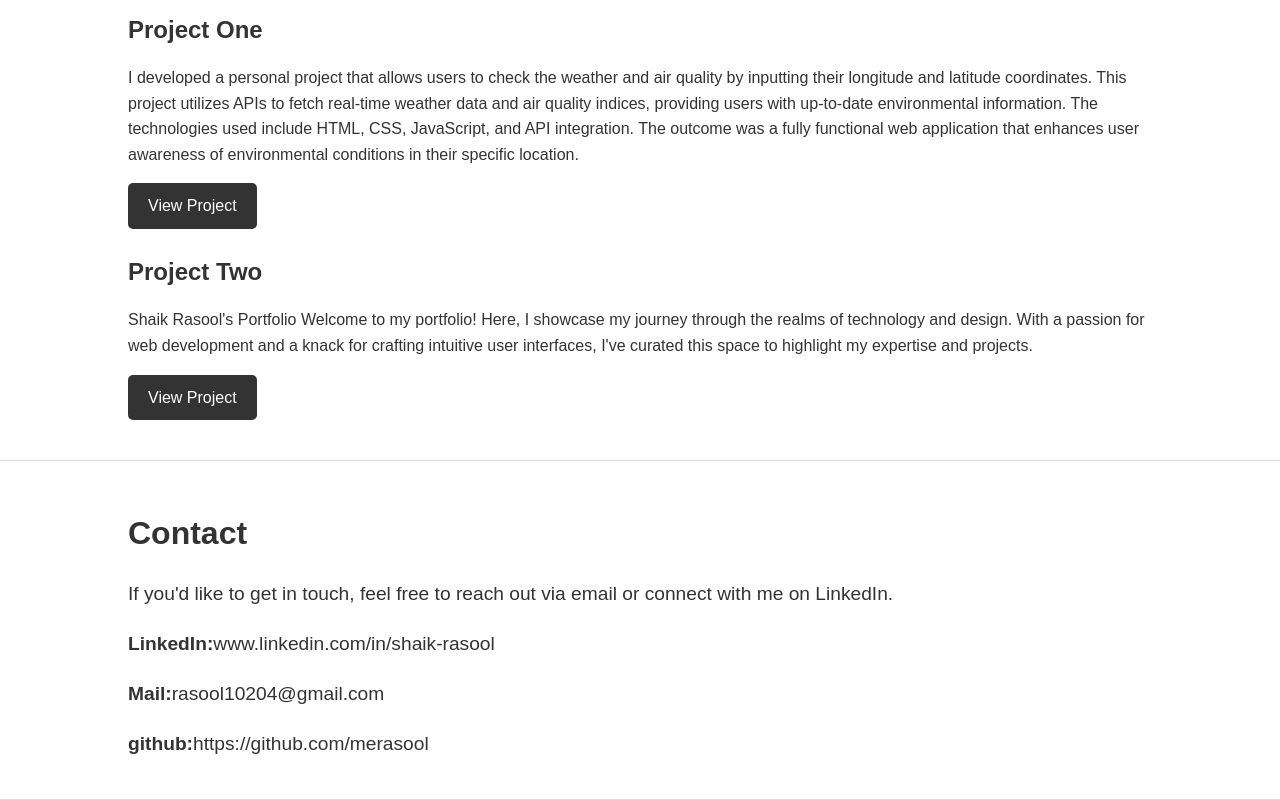
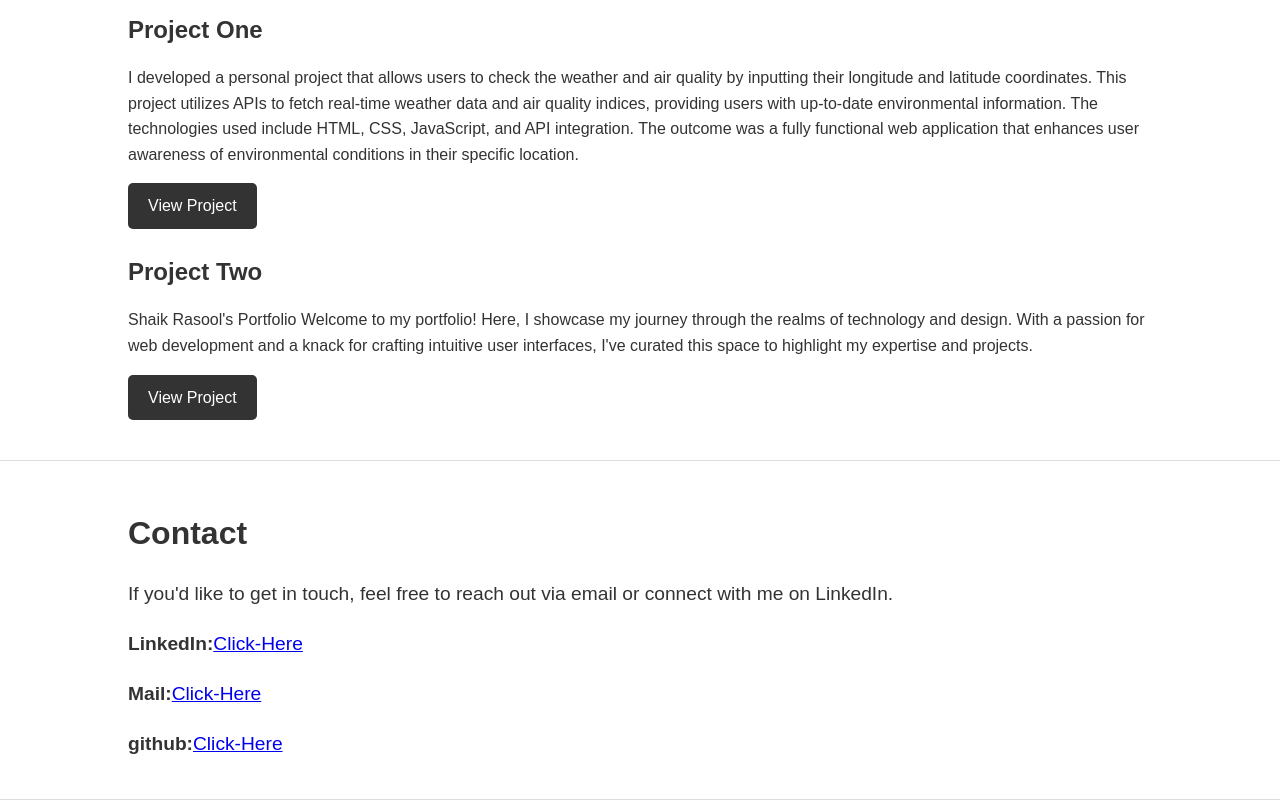
Before and after one commit to merasool/my-portfolio, a plain HTML site: page index.html in a window 1280 px wide. Shown: the part 932-1732 px from the top of the page. Drawn offline with Linux system fonts and the light colour scheme.

Commit message:
Update index.html

```diff
--- a/index.html
+++ b/index.html
@@ -66,9 +66,9 @@ Welcome to my portfolio! Here, I showcase my journey through the realms of techn
         <div class="container">
             <h2>Contact</h2>
             <p>If you'd like to get in touch, feel free to reach out via email or connect with me on LinkedIn.</p>
-            <P><b>LinkedIn:</b><a>www.linkedin.com/in/shaik-rasool</a></P>
-            <P><b>Mail:</b><a>rasool10204@gmail.com</a></P>
-            <P><b>github:</b><a>https://github.com/merasool</a></P>
+            <P><b>LinkedIn:</b><a href="www.linkedin.com/in/shaik-rasool">Click-Here</a></P>
+            <P><b>Mail:</b><a href="rasool10204@gmail.com">Click-Here</a></P>
+            <P><b>github:</b><a href="https://github.com/merasool">Click-Here</a></P>
 
         </div>
     </section>
```
